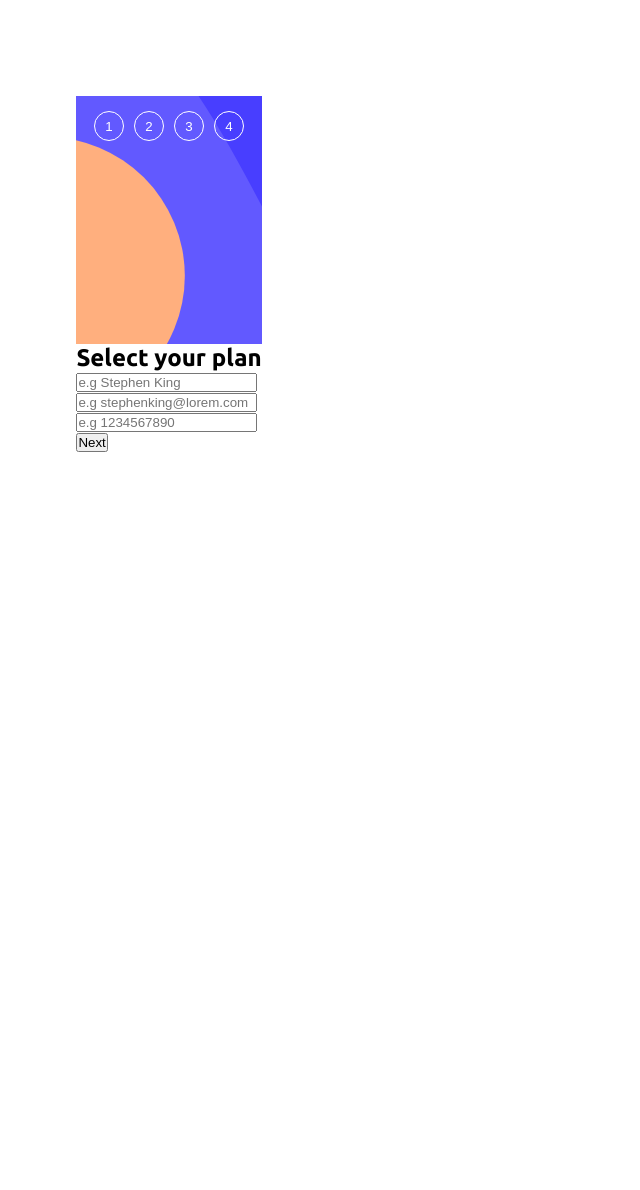
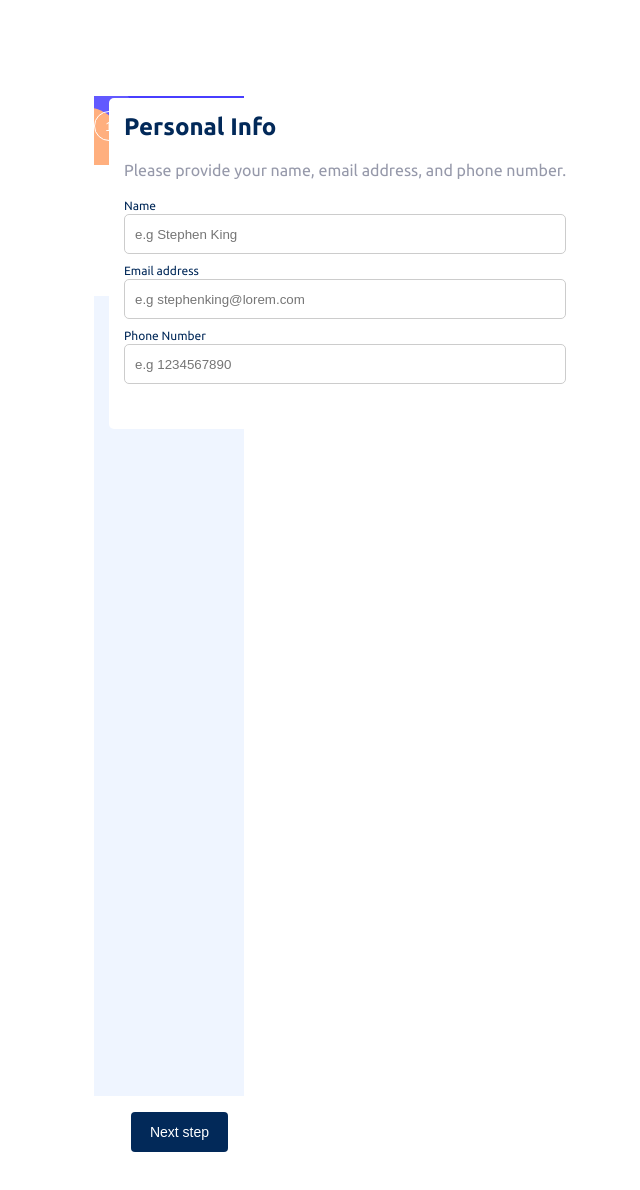
Before and after one commit to Spioutzw/multistepform, a Next.js app: page / in a window 1280 px wide. Shown: the top 1190 px of the page, without its empty margins (471-1111 px from the left). Before the commit the page ends 800 px from the top, so only its background shows below. Built offline with nearby package versions, Linux system fonts and the light colour scheme.

Commit message:
lié button submit next step aux différent formulaire

```diff
--- a/package.json
+++ b/package.json
@@ -9,7 +9,10 @@
     "lint": "next lint"
   },
   "dependencies": {
+    "@emotion/react": "^11.11.0",
+    "@emotion/styled": "^11.11.0",
     "@hookform/resolvers": "^3.1.0",
+    "@mui/material": "^5.13.2",
     "eslint": "8.41.0",
     "eslint-config-next": "13.4.3",
     "next": "13.4.3",
--- a/src/app/components/FormCard/FormCard.jsx
+++ b/src/app/components/FormCard/FormCard.jsx
@@ -1,21 +1,30 @@
-import React from 'react'
+import React from 'react';
+import style from './FormCard.module.css';
 
-function FormCard({children, currentStep, prevFormStep}) {
+function FormCard({ children, currentStep, prevFormStep, nextFormStep }) {
+
+
+
   return (
     <div>
+      {children}
 
-        {children}
-
-        {currentStep < 3 && (
-            <>
-                {currentStep> 0 && (
-                    <button type='button' onClick={prevFormStep}>Back</button>
-                )}
-            </>
-        )}
-
+      {currentStep < 3 && (
+        <div className={style.containerButton}>
+          {currentStep > 0 ? (
+            <button className={style.buttonBack} type="button" onClick={prevFormStep}>
+              <span>Back</span>
+            </button>
+          ) : (
+            <div></div>
+          )}
+          <button form='stepForm' className={style.buttonNext} type="submit" >
+            <span> Next step</span>
+          </button>
+        </div>
+      )}
     </div>
-  )
+  );
 }
 
-export default FormCard
+export default FormCard;
--- a/src/app/components/FormCard/FormCard.module.css
+++ b/src/app/components/FormCard/FormCard.module.css
@@ -0,0 +1,34 @@
+.containerButton {
+    display: flex;
+    justify-content: space-between;
+    height: 72px;
+
+}
+
+.buttonNext {
+    border-radius: 4px;
+    background-color: #022959;
+    height: 40px;
+    width: 97px;
+    color: white;
+    font-size: 14px;
+    font-weight: 500;
+    margin: 16px;
+    border: transparent;
+    cursor: pointer;
+}
+
+.buttonNext > span {
+    padding: 16px 12px;
+}
+
+.buttonBack {
+    align-self: center;
+    background-color: white;
+    border: transparent;
+    color: #9699AA;
+    font-size: 14px;
+    font-weight: 500;
+    height: 16px;
+    margin : 25px 0 31px 16px
+}
--- a/src/app/components/LeftBar/LeftBar.module.css
+++ b/src/app/components/LeftBar/LeftBar.module.css
@@ -1,5 +1,6 @@
 .container {
-    height: 31vh;
+    height: 25vh;
     background: url('/images/bg-sidebar-mobile.svg') no-repeat;
-    background-size: cover;
+    background-size: 100%, contain;
+    position: relative;
 }
--- a/src/app/components/Step1/Step1.jsx
+++ b/src/app/components/Step1/Step1.jsx
@@ -6,6 +6,8 @@ import { useForm } from "react-hook-form";
 import { yupResolver } from '@hookform/resolvers/yup';
 import * as yup from "yup";
 import { useFormState } from '../../context/contextForm';
+import TitleSubtitle from '../TitleSubtitle/TitleSubtitle';
+import style from './Step1.module.css';
 
 const schema = yup.object({
   Name: yup.string().required(),
@@ -14,32 +16,39 @@ const schema = yup.object({
 }).required();
 
 
-function Step1({formStep, nextStep}) {
+function Step1({nextStep}) {
 
-  const { data ,setFormValues } = useFormState();
-  const { register, handleSubmit, formState: { errors } } = useForm({resolver: yupResolver(schema), defaultValues: data});
+  const { data, setFormValues } = useFormState();
+  const { register, handleSubmit, formState: { errors } } = useForm({ resolver: yupResolver(schema), defaultValues: data });
 
   const saveData = (data) => {
+    console.log(data)
     setFormValues(data);
     nextStep();
-  };
+};
 
 
   return (
     <>
-        <LeftBar/>
+      <LeftBar />
+      <div className={style.containerAll}>
+        <div className={style.containerForm}>
+          <TitleSubtitle title="Personal Info" subTitle="Please provide your name, email address, and phone number." />
+          <form id='stepForm' className={style.form} onSubmit={handleSubmit(saveData)}>
+            <label htmlFor="name-input">Name</label>
+            <input id="name-input" type="text" placeholder="e.g Stephen King" {...register("Name")} />
+            <p>{errors.Name?.message}</p>
 
-        <h2>Select your plan</h2>
-        <form onSubmit={handleSubmit(saveData)}>
-          <input type="text" placeholder="e.g Stephen King" {...register("Name")} />
-          <p>{errors.Name?.message}</p>
-          <input type='email' placeholder="e.g stephenking@lorem.com" {...register("Email")} />
-          <p>{errors.Email?.message}</p>
-          <input type='tel' placeholder="e.g 1234567890" {...register("Phone")} />
-          <p>{errors.Phone?.message}</p>
-          <button type="submit">Next</button>
-        </form>
+            <label htmlFor="email-input">Email address</label>
+            <input id="email-input" type='email' placeholder="e.g stephenking@lorem.com" {...register("Email")} />
+            <p>{errors.Email?.message}</p>
 
+            <label htmlFor="phone-input">Phone Number</label>
+            <input id="phone-input" type='tel' placeholder="e.g 1234567890" {...register("Phone")} />
+            <p>{errors.Phone?.message}</p>
+          </form>
+        </div>
+      </div>
     </>
   )
 }
--- /dev/null
+++ b/src/app/components/Step1/Step1.module.css
@@ -0,0 +1,34 @@
+.containerAll {
+    height: 100vh;
+    background-color: #EFF5FF;
+}
+
+.containerForm {
+    position: absolute;
+    margin: 0 15px;
+    background-color: white;
+    border-radius: 5px;
+    padding: 15px;
+    top: 98px;
+}
+
+.containerForm > * {
+    margin-bottom: 20px;
+}
+
+.form > label {
+    display: block;
+    color : #022959;
+    font-size: 12px;
+    font-weight: 400;
+    margin-bottom: 2px;
+}
+
+.form > input {
+    width: 100%;
+    height: 40px;
+    border-radius: 5px;
+    border: solid 1px #ccc;
+    padding: 0 10px;
+    margin-bottom: 10px;
+}
--- a/src/app/components/Step2/Step2.jsx
+++ b/src/app/components/Step2/Step2.jsx
@@ -8,6 +8,9 @@ import * as yup from "yup";
 import { useFormState } from '../../context/contextForm';
 import Image from 'next/image';
 import style from './Step2.module.css';
+import { Switch } from '@mui/material';
+import { styled } from '@mui/material/styles';
+import TitleSubtitle from '../TitleSubtitle/TitleSubtitle';
 
 const schema = yup.object({
     Name: yup.string().required(),
@@ -15,10 +18,34 @@ const schema = yup.object({
     Phone: yup.number().positive().integer().required(),
 }).required();
 
+const CustomSwitch = styled(Switch)(({ theme }) => ({
+    '& .MuiSwitch-thumb': {
+      width: 10,
+      height: 10,
+      margin: 5,
+      backgroundColor: 'white',
 
-function Step1({ formStep, nextStep }) {
-    console.log(nextStep)
+    },
+    '& .Mui-checked .MuiSwitch-thumb': {
+        backgroundColor: 'white',
+      },
+    '& .MuiSwitch-track': {
+        backgroundColor: '#022959',
+        opacity: 1,
+    },
+    '& .Mui-checked + .MuiSwitch-track': {
+        backgroundColor: '#022959',
+        opacity: 1,
+      },
+    '& .MuiSwitch-switchBase.Mui-checked': {
+      transform: 'translateX(20px)',
+    },
+  }));
+
+
+function Step2({ nextStep }) {
     const { data, setFormValues } = useFormState();
+    console.log(data)
     const [selectedOption, setSelectedOption] = useState(null);
     const [toggle, setToggle] = useState(false);
 
@@ -40,9 +67,10 @@ function Step1({ formStep, nextStep }) {
     return (
         <>
             <LeftBar />
-            <h3>Select your plan</h3>
-            <p>You have the option of monthly or year billing.</p>
-            <form onSubmit={handleSubmit(saveData)}>
+            <div className={style.containerAll}>
+                <div className={style.containerForm}>
+                    <TitleSubtitle title="Select your plan" subTitle="You have the option of monthly or yearly billing." />
+                    <form id='stepForm' onSubmit={handleSubmit(saveData)}>
                         <div className={style.containerDiv}>
                             <Image className={style.image} src="/images/icon-arcade.svg" alt="Picture of the author" width={30} height={30} />
                             <div onClick={() => handleOptionClick('basic')} className={style.card}>
@@ -67,18 +95,17 @@ function Step1({ formStep, nextStep }) {
                                 <p className={style.free}>2 months free</p>
                             </div>
                         </div>
-                <div>
-                    <button onClick={handleToggle}>
-                        {toggle ? 'Monthly' : 'Yearly'}
-                    </button>
-                </div>
-                <div>
-
+                        <div className={style.YM}>
+                            <span>Monthly</span>
+                            <CustomSwitch  defaultChecked  />
+                            <span>Yearly</span>
                         </div>
                     </form>
+                </div>
+            </div>
 
         </>
     )
 }
 
-export default Step1
+export default Step2
--- a/src/app/components/Step2/Step2.module.css
+++ b/src/app/components/Step2/Step2.module.css
@@ -1,3 +1,21 @@
+.containerAll {
+    height: 100vh;
+    background-color: #EFF5FF;
+}
+
+.containerForm {
+    position: absolute;
+    margin: 0 15px;
+    background-color: white;
+    border-radius: 5px;
+    padding: 15px;
+    top: 98px;
+}
+
+.containerForm > * {
+    margin-bottom: 20px;
+}
+
 .containerDiv {
     display: flex;
     justify-content: flex-start;
@@ -28,3 +46,22 @@
     color : #022959;
     font-size: 12px;
 }
+
+.YM {
+    border-radius: 5px;
+    background-color: #F8F9FF;
+    text-align: center;
+    margin: 10px 15px;
+}
+
+.YM > span {
+    font-size: 14px;
+}
+
+.YM span:first-child {
+    color: #022959
+}
+
+.YM span:last-child {
+    color: #9699AA;
+}
--- a/src/app/components/Step3/Step3.jsx
+++ b/src/app/components/Step3/Step3.jsx
@@ -14,7 +14,7 @@ const schema = yup.object({
 }).required();
 
 
-function Step1({ formStep, nextStep }) {
+function Step3({ formStep, nextStep }) {
     const { data ,setFormValues } = useFormState();
     const { register, handleSubmit, formState: { errors } } = useForm({ resolver: yupResolver(schema), defaultValues: data});
 
@@ -42,4 +42,4 @@ function Step1({ formStep, nextStep }) {
     )
 }
 
-export default Step1
+export default Step3
--- /dev/null
+++ b/src/app/components/TitleSubtitle/TitleSubtile.module.css
@@ -0,0 +1,11 @@
+.title {
+    color: #022959;
+    font-weight: 700;
+    font-size: 24px;
+}
+
+.subTitle {
+    color: #9699AA;
+    font-weight: 400;
+    font-size: 16px;
+}
--- /dev/null
+++ b/src/app/components/TitleSubtitle/TitleSubtitle.jsx
@@ -0,0 +1,13 @@
+import React from 'react'
+import style from './TitleSubtile.module.css'
+
+function TitleSubtitle(props) {
+  return (
+    <>
+        <h3 className={style.title}>{props.title}</h3>
+        <p className={style.subTitle}>{props.subTitle}</p>
+    </>
+  )
+}
+
+export default TitleSubtitle
--- a/src/app/page.js
+++ b/src/app/page.js
@@ -3,12 +3,13 @@ import Step1 from './components/Step1/Step1'
 import Step2 from './components/Step2/Step2'
 import styles from './page.module.css'
 import { FormProvider } from './context/contextForm'
-import { useState } from 'react';
+import {  useState } from 'react';
 import FormCard from './components/FormCard/FormCard'
 
 export default function Home() {
 
   const [formStep, setFormStep] = useState(0);
+
 
   const nextStep = () => {
     setFormStep(formStep + 1);
@@ -21,10 +22,10 @@ export default function Home() {
   return (
     <FormProvider>
       <main className={styles.main}>
-        <FormCard currentStep={formStep} prevFormStep={prevStep}>
-          {formStep === 0 && <Step1 formStep={formStep} nextStep={nextStep} />}
-          {formStep === 1 && <Step2 formStep={formStep} prevStep={prevStep} />}
-          {formStep === 2 && <Step3 formStep={formStep} prevStep={prevStep} />}
+        <FormCard currentStep={formStep} prevFormStep={prevStep} nextFormStep={nextStep} >
+          {formStep === 0 && <Step1 formStep={formStep} nextStep={nextStep}  />}
+          {formStep === 1 && <Step2 formStep={formStep} prevStep={prevStep}  />}
+          {formStep === 2 && <Step3 formStep={formStep} prevStep={prevStep}  />}
         </FormCard>
       </main>
     </FormProvider>
```
Also changed, not shown: 1 other file (tests, documents, lock files or other folders). Lines whose indentation alone changed are shown as unchanged.
